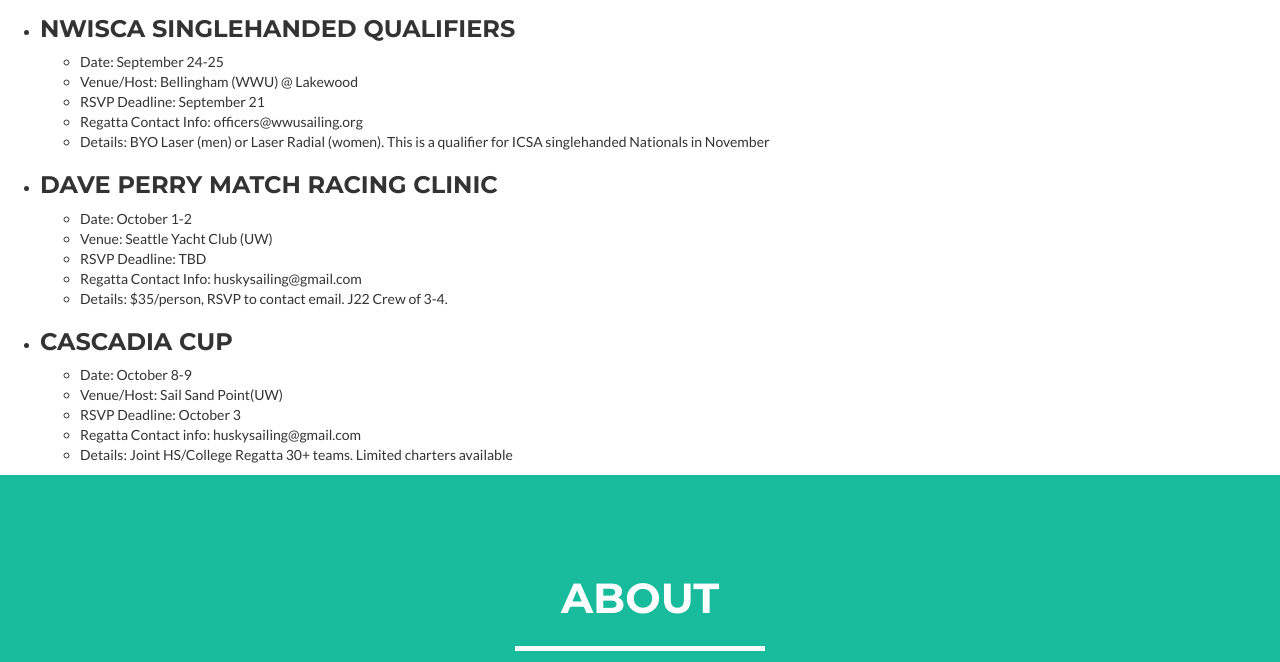
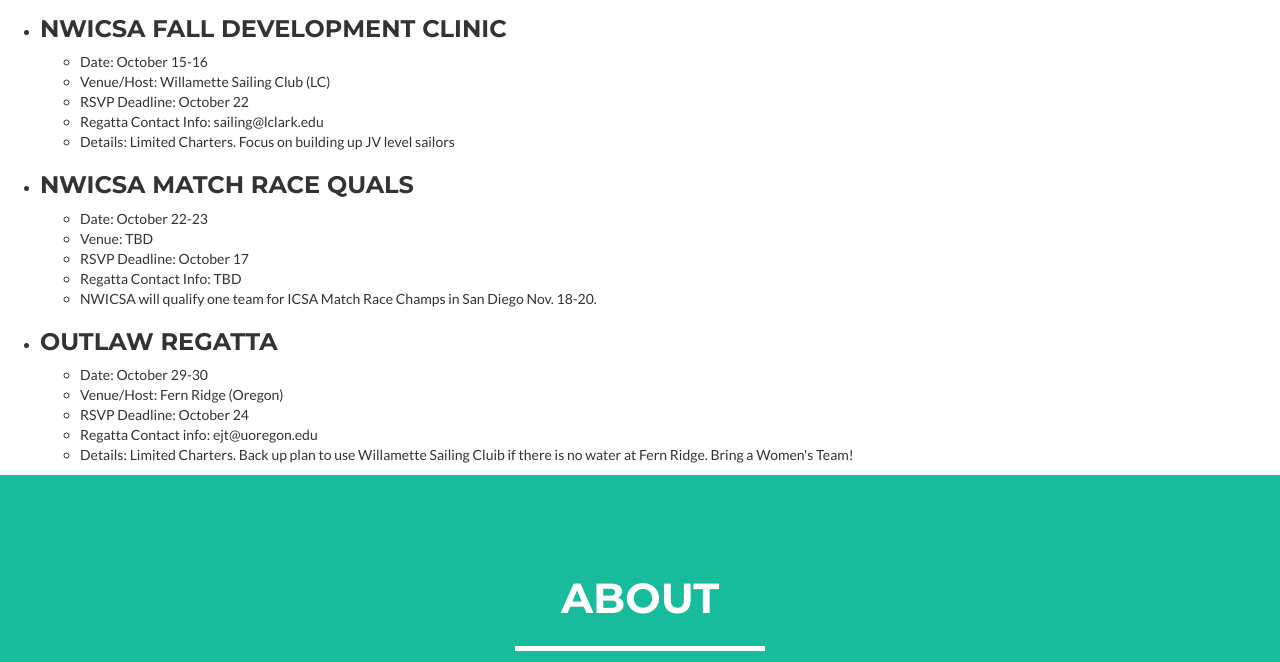
Before and after one commit to johncburns1/upcoming_regattas, a website: page public/index.html in a window 1280 px wide. Shown: the part 858-1520 px from the top of the page. Drawn offline with nearby package versions, Linux system fonts and the light colour scheme; some packages are replaced by stand-ins of ours.

Commit message:
Add a favicon

```diff
--- a/public/index.html
+++ b/public/index.html
@@ -9,6 +9,7 @@
     <meta name="author" content="Jack Burns">
 
     <title>UPS Sailing</title>
+    <link rel="SHORTCUT ICON" href="images/favicon.ico">
 
     <!-- Bootstrap Core CSS -->
     <link href="mystrap/vendor/bootstrap/css/bootstrap.min.css" rel="stylesheet">
@@ -74,32 +75,31 @@
     <div>
       <h2>Upcoming Regattas</h1>
       <ul>
-          <li><h3>NWISCA Singlehanded Qualifiers</h3>
+          <li><h3>NWICSA Fall Development Clinic</h3>
               <ul>
-                  <li>Date: September 24-25</li>
-                  <li>Venue/Host: Bellingham (WWU) @ Lakewood</li>
-                  <li>RSVP Deadline: September 21</li>
-                  <li>Regatta Contact Info: officers@wwusailing.org</li>
-                  <li>Details: BYO Laser (men) or Laser Radial (women).
-                  This is a qualifier for ICSA singlehanded Nationals in November</li>
+                  <li>Date: October 15-16</li>
+                  <li>Venue/Host: Willamette Sailing Club (LC)</li>
+                  <li>RSVP Deadline: October 22</li>
+                  <li>Regatta Contact Info: sailing@lclark.edu</li>
+                  <li>Details: Limited Charters. Focus on building up JV level sailors</li>
               </ul>
           </li>
-          <li><h3>Dave Perry Match Racing Clinic</h3>
+          <li><h3>NWICSA Match Race Quals</h3>
               <ul>
-                  <li>Date: October 1-2</li>
-                  <li>Venue: Seattle Yacht Club (UW)</li>
-                  <li>RSVP Deadline: TBD</li>
-                  <li>Regatta Contact Info: huskysailing@gmail.com</li>
-                  <li>Details: $35/person, RSVP to contact email.  J22 Crew of 3-4.</li>
+                  <li>Date: October 22-23</li>
+                  <li>Venue: TBD</li>
+                  <li>RSVP Deadline: October 17</li>
+                  <li>Regatta Contact Info: TBD</li>
+                  <li>NWICSA will qualify one team for ICSA Match Race Champs in San Diego Nov. 18-20.</li>
               </ul>
           </li>
-          <li><h3>Cascadia Cup</h3>
+          <li><h3>Outlaw Regatta</h3>
               <ul>
-                  <li>Date: October 8-9</li>
-                  <li>Venue/Host: Sail Sand Point(UW)</li>
-                  <li>RSVP Deadline: October 3</li>
-                  <li>Regatta Contact info: huskysailing@gmail.com</li>
-                  <li>Details: Joint HS/College Regatta 30+ teams.  Limited charters available</li>
+                  <li>Date: October 29-30</li>
+                  <li>Venue/Host: Fern Ridge (Oregon)</li>
+                  <li>RSVP Deadline: October 24</li>
+                  <li>Regatta Contact info: ejt@uoregon.edu</li>
+                  <li>Details: Limited Charters. Back up plan to use Willamette Sailing Cluib if there is no water at Fern Ridge. Bring a Women's Team!</li>
               </ul>
           </li>
       </ul>
```
Also changed, not shown: public/images/favicon.ico (added).
